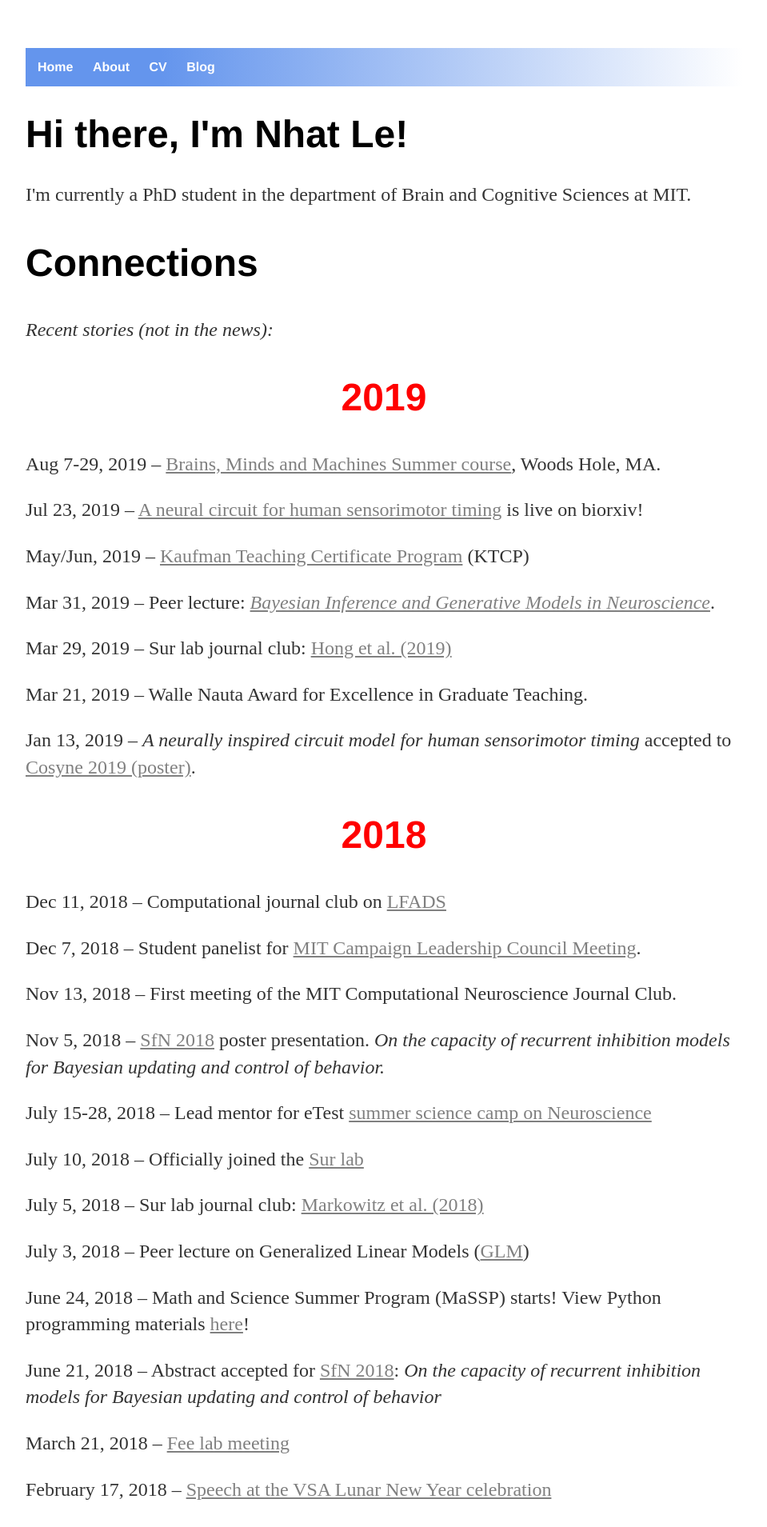
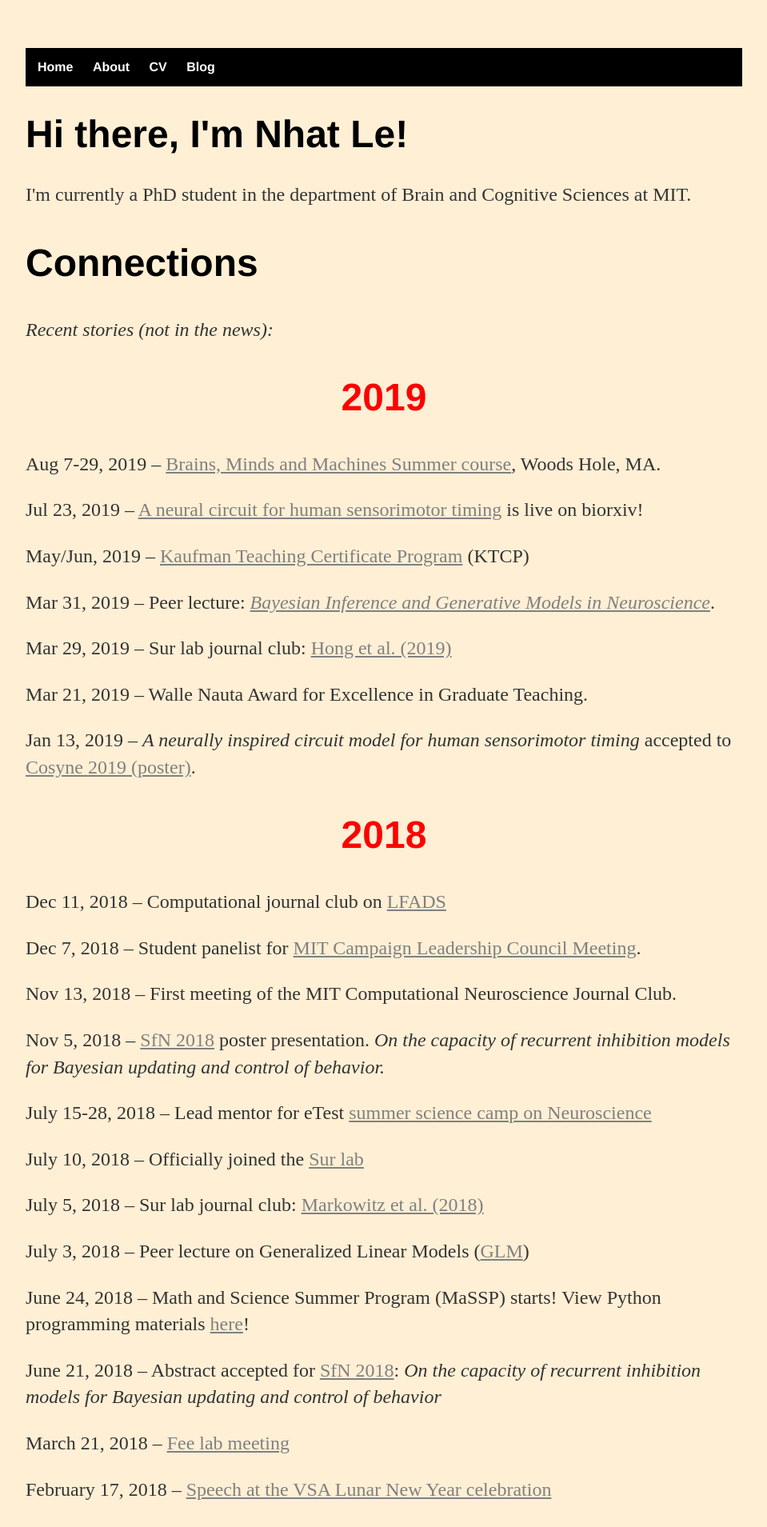
Before and after one commit to nhat-le/nhat-le.github.io, a Jekyll site: the page built from index.html, in a window 1280 px wide. Shown: the top 1909 px of the page at 80% size, without its empty margins (160-1119 px from the left). Built offline with Jekyll 4.4.1, drawn with Linux system fonts in a browser that asks for light colours.

Commit message:
Update main.css

```diff
--- a/css/main.css
+++ b/css/main.css
@@ -1,6 +1,7 @@
 body {
     margin: 60px auto;
     width: 70%;
+    background-color: papayawhip;
 }
 footer ul {
     font-family:'Helvetica', 'Arial', 'Sans-Serif';
@@ -9,19 +10,19 @@ footer ul {
     font-weight: bold;
 }
 
+nav {
+    color: white;
+    border-color: white;
+}
 
 nav ul {
     font-family:'Helvetica', 'Arial', 'Sans-Serif';
-    padding: 0px;
     list-style: none;
     font-weight: bold;
-    font-color: white;
     background-color: cornflowerblue;
     padding: 15px;
-    background: #6495ED;
-    background: -moz-linear-gradient(left, #6495ED 0%, #6495ED 19%, #FFFFFF 100%);
-    background: -webkit-linear-gradient(left, #6495ED 0%, #6495ED 19%, #FFFFFF 100%);
-    background: linear-gradient(to right, #6495ED 0%, #6495ED 19%, #FFFFFF 100%);
+    background: black;
+
 }
 nav ul li, footer ul li {
     display: inline;
```
